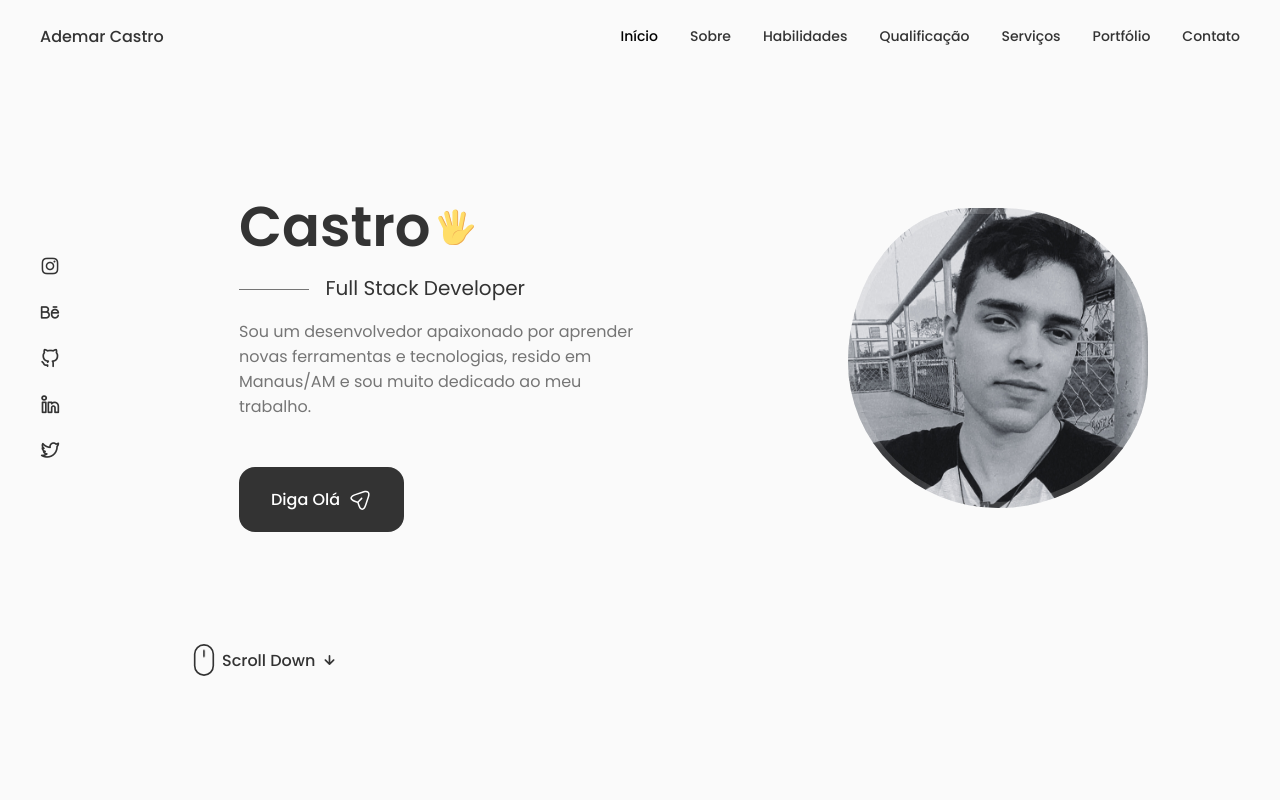
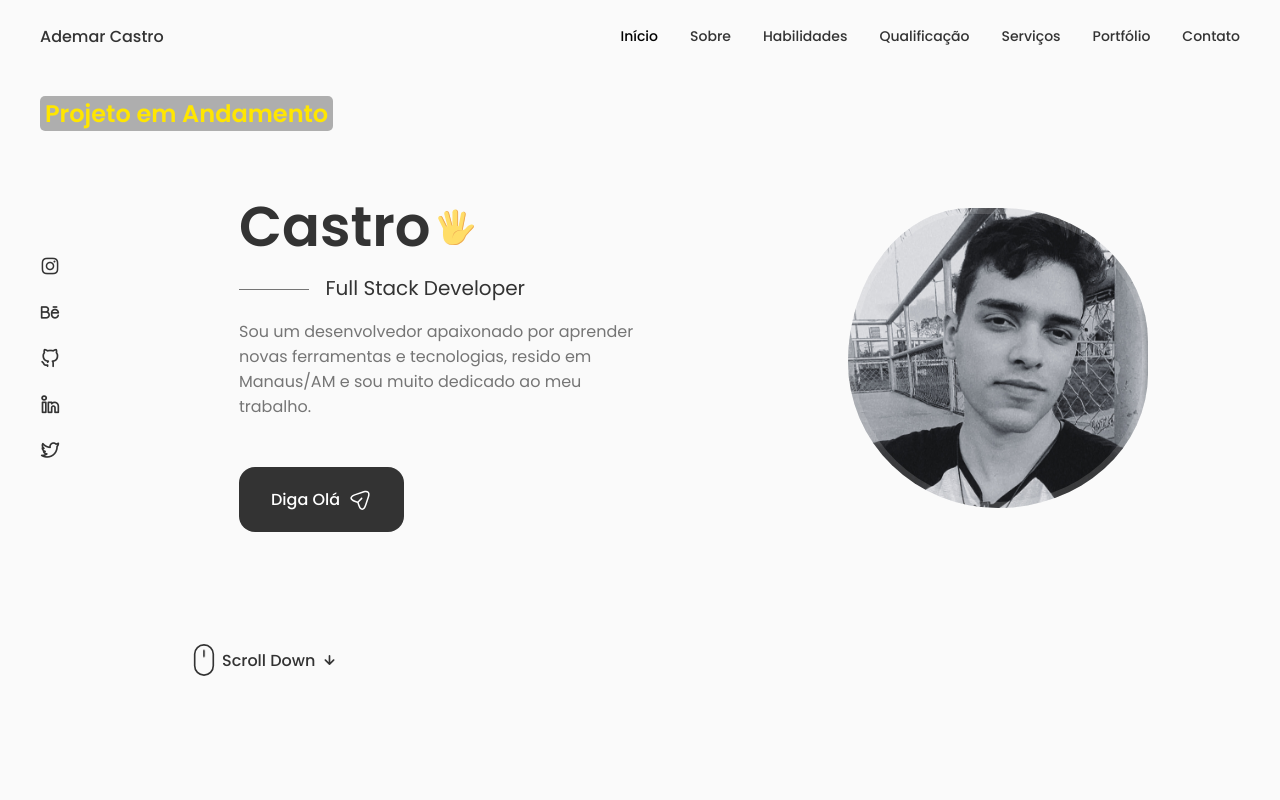
Before and after one commit to AdemarCastro/portfolio-ademar-castro, a React (Create React App) app: page / in a window 1280 px wide. Shown: the top 800 px of the page. Built offline with nearby package versions, Linux system fonts and the light colour scheme.

Commit message:
Update: Deploy do projeto em andamento na plataforma Firebase.

```diff
--- a/src/components/home/Home.jsx
+++ b/src/components/home/Home.jsx
@@ -9,6 +9,9 @@ const Home = () => {
   return (
     <section className="home section" id='home'>
       <div className='home__container container grid'>
+        <div className='projeto-em-andamento'>
+            <h1>Projeto em Andamento</h1>
+        </div>
         <div className="home__content grid">
           <Social />
 
--- a/src/components/home/home.css
+++ b/src/components/home/home.css
@@ -173,6 +173,19 @@
   color: var(--title-color);
 }
 
+.projeto-em-andamento {
+  display: flex;
+  position: fixed;
+  z-index: var(--z-modal);
+  background-color: rgb(0 0 0 / 30%);
+  border-radius: 5px;
+  padding: 0 5px 0 5px;
+}
+
+.projeto-em-andamento h1{
+  color: rgb(255, 230, 0);
+}
+
 /* =============== BREAKPOINTS =============== */
 /* For large devices */
 @media screen and (max-width: 992px) {
```
